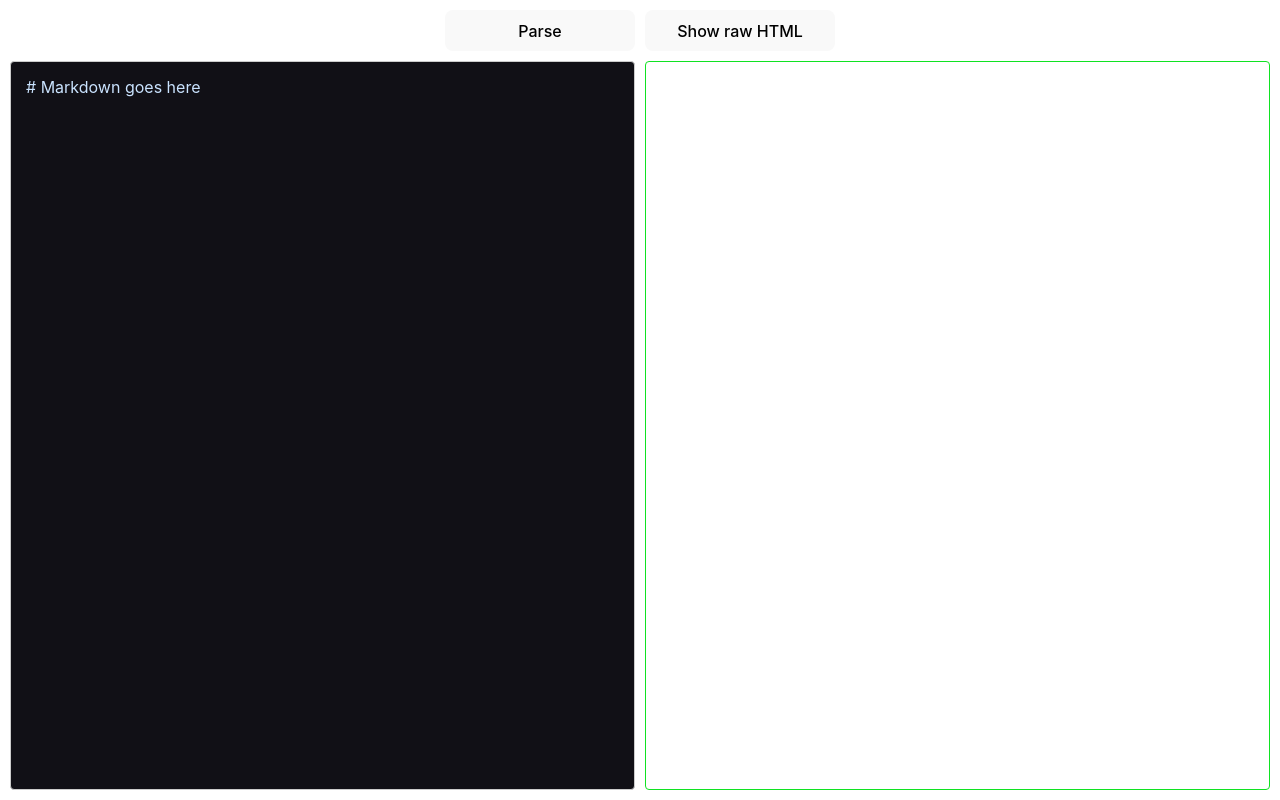
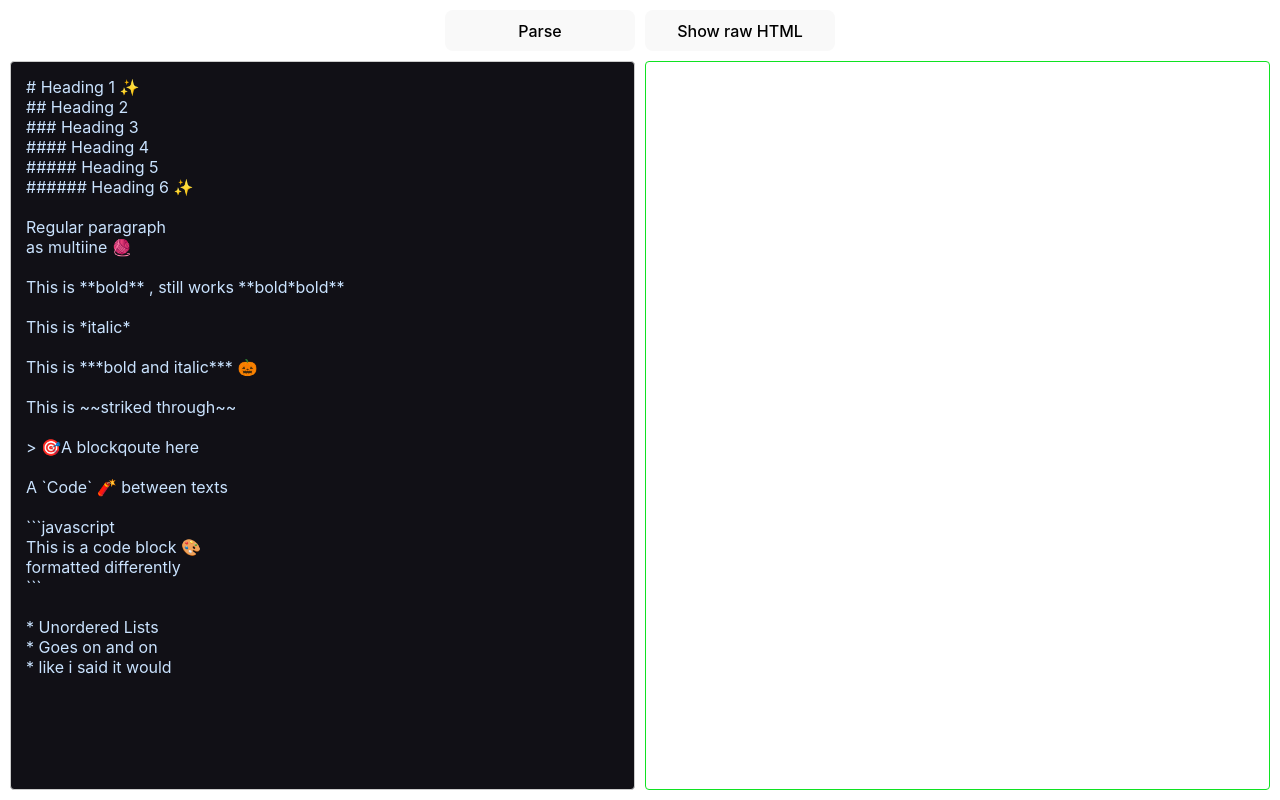
Before and after one commit to Davydx7/Markdown-to-Html-Parser, a React (Vite) app in the folder chris-g2k/: page / in a window 1280 px wide. Built offline with nearby package versions, Linux system fonts and the light colour scheme.

Commit message:
full basic functionality support

```diff
--- a/chris-g2k/src/App.scss
+++ b/chris-g2k/src/App.scss
@@ -33,6 +33,7 @@
   // color: #c6bfff;
   background-color: #111016;
   resize: none;
+  white-space: pre;
 }
 
 @media (max-width: 768px) {
--- a/chris-g2k/src/App.tsx
+++ b/chris-g2k/src/App.tsx
@@ -29,7 +29,36 @@ function App() {
       </div>
       <div className="boxes">
         <textarea className="textArea" ref={ref}>
-          # Markdown goes here
+          {`# Heading 1 ✨
+## Heading 2
+### Heading 3
+#### Heading 4
+##### Heading 5
+###### Heading 6 ✨
+
+Regular paragraph
+as multiine 🧶
+
+This is **bold** , still works **bold*bold**
+
+This is *italic*
+
+This is ***bold and italic*** 🎃
+
+This is ~~striked through~~
+
+> 🎯A blockqoute here
+
+A \`Code\` 🧨 between texts
+
+\`\`\`javascript
+This is a code block 🎨
+formatted differently
+\`\`\`
+
+* Unordered Lists
+* Goes on and on
+* like i said it would`}
         </textarea>
         <RenderContent text={text as string} markdown={showMarkdown} />
       </div>
--- a/chris-g2k/src/helpers/parseMd.ts
+++ b/chris-g2k/src/helpers/parseMd.ts
@@ -1,11 +1,12 @@
 // IMPLEMENTATION HIERACHY
-// block level single line element syntax
+// 1.block level single line element syntax
 // - headings
-// Block level multiline element syntax that can contain other blocks (makes provision for next in hierachy)
+// 2.Block level multiline element syntax that can contain other blocks (makes provision for next in hierachy)
 // - BlockQuotes (recursion on the entire function)
-// Block level element syntax allowed in other blocks
-// Block level that can't contain other blocks
-// inline elements
+// - Table (only by HTML)
+// 3.Block level element syntax allowed in other blocks
+// 4.Block level that can't contain other blocks
+// 5.inline elements
 
 function parseMd(md: string): string {
   // mitigate windows and linux line endings
@@ -39,6 +40,10 @@ function parseMd(md: string): string {
   md.replace(/^\s*\n\d\./gm, '<ol>\n1.');
   md = md.replace(/^(\d\..+)\s*\n([^\d.])/gm, '$1\n</ol>\n$2');
   md = md.replace(/^\d\.(.+)/gm, '<li>$1</li>');
+
+  // tables
+  // support without ending and starting "|" later on
+  md = md.replace(/^(\|(.*?\|)+)\n\|(:?-+:?\|)+(\n\1)/gm, (m) => '<table></table>');
 
   // blockquote
   md = md.replace(
```
Also changed, not shown: 2 other files (tests, documents, lock files or other folders).
